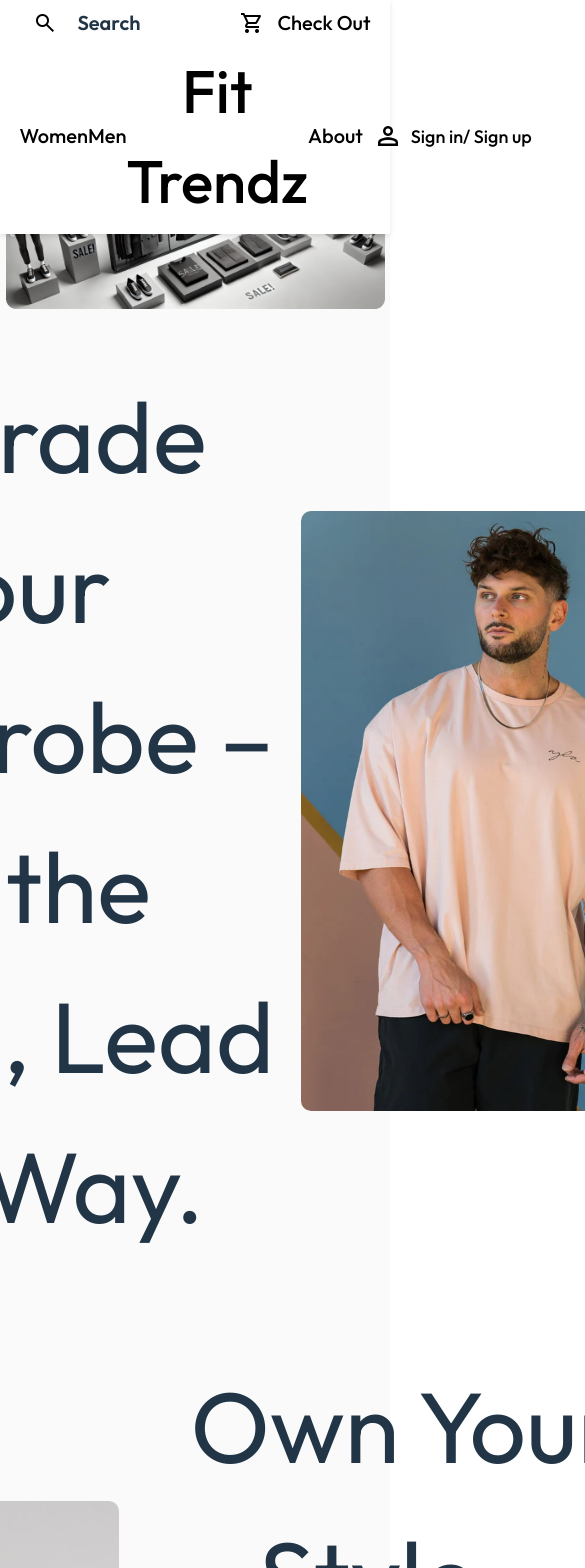
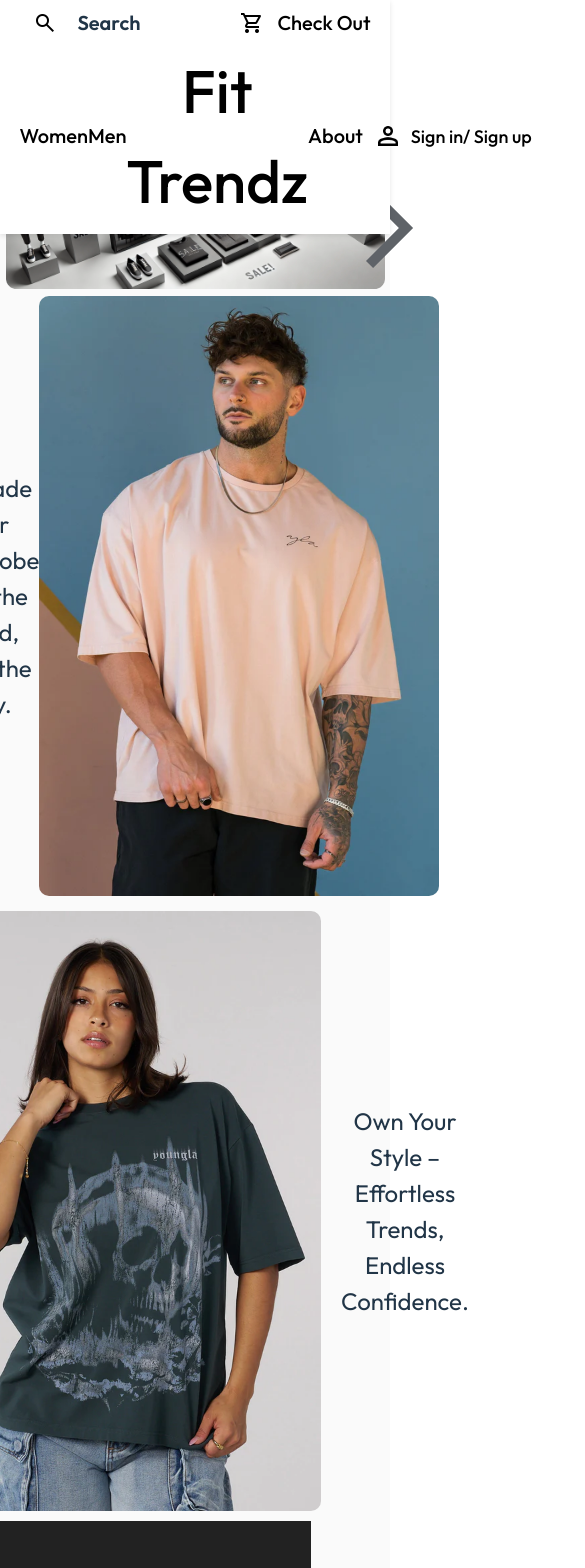
Before and after one commit to nav7FSC/FitTrendz_E-Commerce, a React (Vite) app in the folder my-app/: page / in a window 390 px wide. Shown: the top 1568 px of the page, 585 px wide, since content can reach past the window. Built offline with nearby package versions, Linux system fonts and the light colour scheme.

Commit message:
fixed the footer.(for the most part if the page is empty then its a little weird but we wont have any empty pages)

```diff
--- a/my-app/src/components/componentStyling.css
+++ b/my-app/src/components/componentStyling.css
@@ -6,8 +6,15 @@
     background-color: #222;
     color: white;
     padding: 40px 0;
-    margin-top: 40px;
+    text-align: center;
+    width: 100vw;  /* Ensures it stretches fully across the viewport */
+    max-width: 100%; /* Prevents it from exceeding the screen width */
+    margin-top: auto;
 }
+
+
+
+
 
 .container {
     width: 80%;
--- a/my-app/src/pages/about.jsx
+++ b/my-app/src/pages/about.jsx
@@ -6,9 +6,11 @@ import Footer from "../components/footer";
 export default function About(){
     return(
         <>
+        <div>
 
         <Navbar />
         <h2>About page</h2>
+        </div>
         <Footer />
         </>
     )
--- a/my-app/src/pages/pageStyling.css
+++ b/my-app/src/pages/pageStyling.css
@@ -1,6 +1,6 @@
 @import url('https://fonts.googleapis.com/css2?family=Outfit:wght@100;300;400;500;600;700;900&display=swap');
 body{
-  padding-top: 100px;
+  padding-top: 80px;
 
     background-color: rgb(250, 250, 250);
     display: flex;
@@ -10,8 +10,15 @@ body{
     min-height: 100vh; /* Ensures full height centering */
     text-align: center; /* Centers inline text */
     width: 100%; /* Ensures full width usage */
+    height: 100%;
+    margin: 0;
+    overflow-x: hidden;  /* Prevents horizontal scrolling */
+
+
 
 }
+
+
 
   .signin-form{
     display: flex;
@@ -73,26 +80,47 @@ body{
     width: 400px;
     margin-right: 20px;
 }
-.malesection{
-    margin-left: 200px;
-    margin-right: 150px;
+.malesection,
+.womensection {
     font-family: 'Outfit', sans-serif;
     display: flex;
     align-items: center;
+    justify-content: center; /* Centers content */
     padding-top: 20px;
-    font-size: 100px;
-    margin-top: 40px;
+    font-size: 70px; /* Adjusted for better responsiveness */
+    margin: 40px auto; /* Auto centers it dynamically */
+    max-width: 90%; /* Prevents it from being too wide */
+    text-align: center;
+     /* Ensures better responsiveness */
 }
-.womensection{
-   margin-left: 200px;
-   margin-right: 200px;
-   font-family: 'Outfit', sans-serif;
-    display: flex;
-    align-items: center;
-    padding-top: 50px;
-    font-size: 100px;
-    margin-top: 40px;
+
+/* 🔹 Responsive Fix for Smaller Screens */
+@media (max-width: 1024px) {
+    .malesection,
+    .womensection {
+        font-size: 2.5rem;
+        max-width: 95%;
+    }
 }
+
+@media (max-width: 768px) {
+    .malesection,
+    .womensection {
+        font-size: 2rem;
+        padding-top: 10px;
+        margin: 20px auto;
+    }
+}
+
+@media (max-width: 480px) {
+    .malesection,
+    .womensection {
+        font-size: 1.5rem;
+        padding-top: 5px;
+        margin: 10px auto;
+    }
+}
+
 
   /* Container */
   .signup-container {
```
